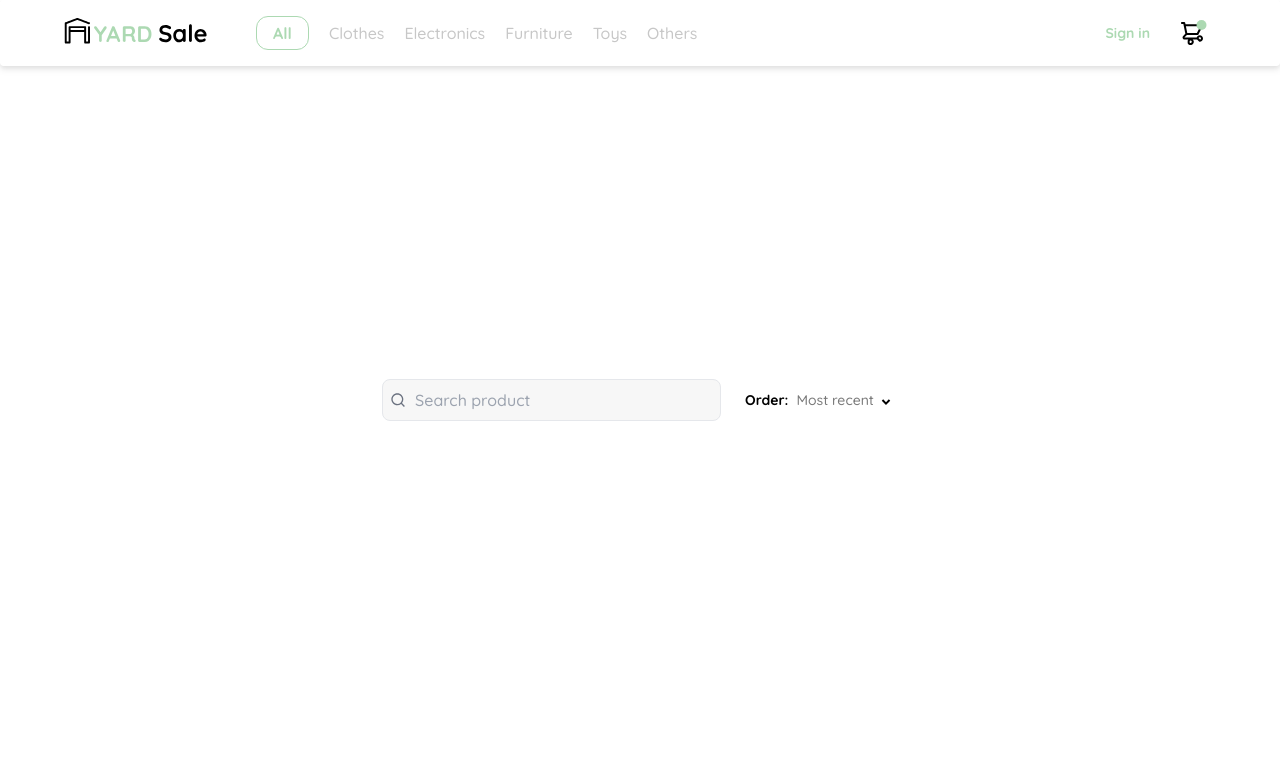
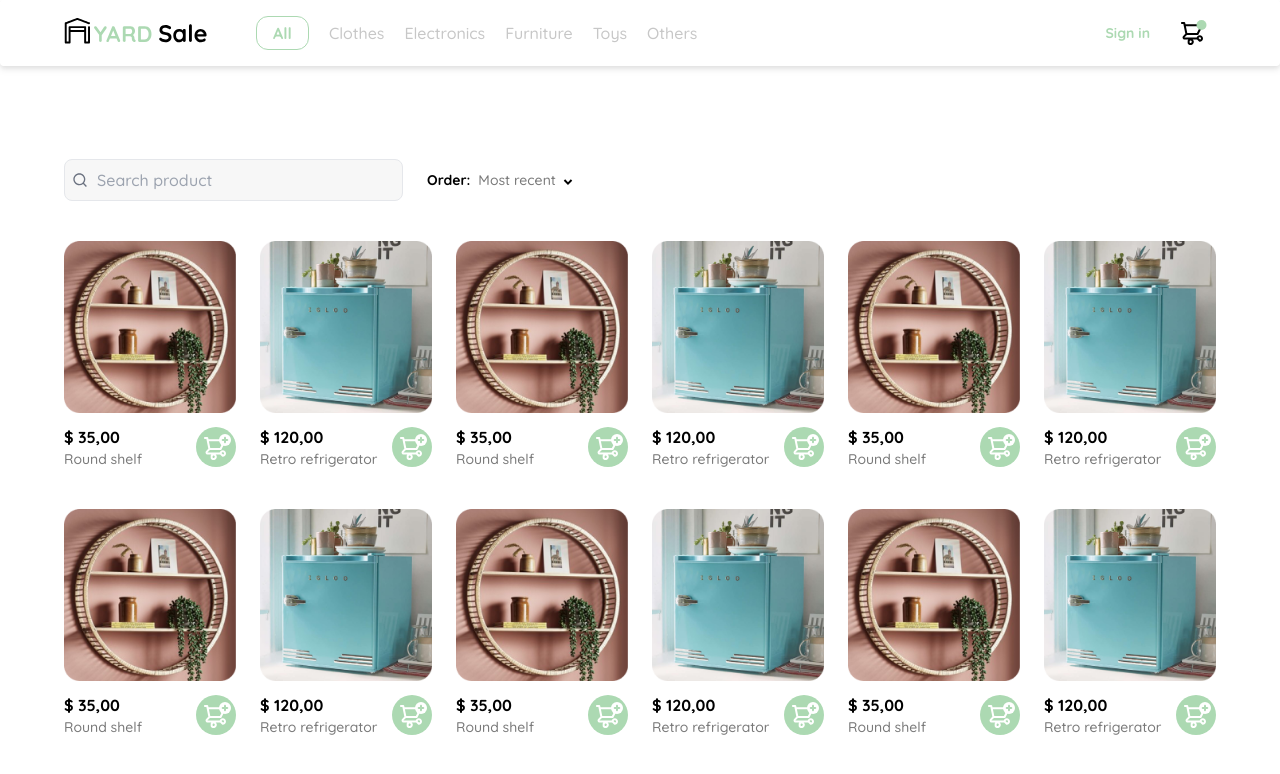
Before and after one commit to johnpablo7/yard-sale, a React (Vite) app: page /home-signin in a window 1280 px wide. Shown: the top 774 px of the page. Built offline with nearby package versions, Linux system fonts and the light colour scheme.

Commit message:
add items

```diff
--- /dev/null
+++ b/src/components/common/Card.jsx
@@ -0,0 +1,59 @@
+import React from "react";
+import { Link } from "react-router-dom";
+import btAddCart from "../../../public/assets/icons/bt_add_to_cart.svg";
+import image1 from "../../../public/assets/images/image1.png";
+import image2 from "../../../public/assets/images/image2.png";
+
+export const Card = () => {
+  return (
+    <Link>
+      <div>
+        <div>
+          <img
+            src={image1}
+            alt="image1"
+            className="rounded mt-10 mb-3 mx-auto"
+            width={350}
+            height={350}
+          />
+        </div>
+        <div className="flex items-center justify-between">
+          <div>
+            <p className="font-bold">$ 35,00</p>
+            <p className="text-app-boulder text-sm">Round shelf</p>
+          </div>
+          <div>
+            <img src={btAddCart} alt="btn" />
+          </div>
+        </div>
+      </div>
+    </Link>
+  );
+};
+
+export const CardTwo = () => {
+  return (
+    <Link>
+      <div>
+        <div>
+          <img
+            src={image2}
+            alt="image1"
+            className="rounded mt-10 mb-3 mx-auto"
+            width={350}
+            height={350}
+          />
+        </div>
+        <div className="flex items-center justify-between">
+          <div>
+            <p className="font-bold">$ 120,00</p>
+            <p className="text-app-boulder text-sm">Retro refrigerator</p>
+          </div>
+          <div>
+            <img src={btAddCart} alt="btn" />
+          </div>
+        </div>
+      </div>
+    </Link>
+  );
+};
--- a/src/components/common/CardList.jsx
+++ b/src/components/common/CardList.jsx
@@ -1,5 +1,15 @@
 import React from "react";
+import { Card, CardTwo } from "./Card";
 
 export const CardList = () => {
-  return <div>CardList</div>;
+  return (
+    <div className="grid grid-cols-2 md:grid-cols-4 lg:grid-cols-4 xl:grid-cols-6 gap-6">
+      <Card />
+      <CardTwo />
+      <Card />
+      <CardTwo />
+      <Card />
+      <CardTwo />
+    </div>
+  );
 };
--- a/src/components/common/DestokNavbar.jsx
+++ b/src/components/common/DestokNavbar.jsx
@@ -5,7 +5,7 @@ import logoYard from "../../../public/assets/logos/logo_yard_sale.svg";
 
 export const DestokNavbar = () => {
   return (
-    <header className="fixed right-0 top-0 w-full bg-app-white flex flex-row items-center justify-between p-4 z-40 rounded  drop-shadow-md">
+    <header className="fixed right-0 top-0 w-full bg-app-white flex flex-row items-center justify-between p-4 z-40 rounded drop-shadow-md">
       <div className="flex items-center">
         <div className="px-12">
           <img src={logoYard} alt="logo_yard_sale" className="w-36" />
--- a/src/components/pages/home/HomeSignin.jsx
+++ b/src/components/pages/home/HomeSignin.jsx
@@ -1,11 +1,13 @@
 import { useState } from "react";
 import { RiArrowDropDownLine, RiSearchLine } from "react-icons/ri";
+import { CardList } from "../../common/CardList";
 
 export const HomeSignin = () => {
   const [search, setSearch] = useState("");
 
   return (
-    <div className="flex items-center gap-6">
+    <div>
+      <div className="flex items-center gap-6 mt-24">
         <div className="relative">
           <RiSearchLine className="absolute left-2 top-1/2 -translate-y-1/2 text-gray-500" />
           <input
@@ -22,5 +24,10 @@ export const HomeSignin = () => {
           <RiArrowDropDownLine className="text-2xl translate-y-0.5" />
         </div>
       </div>
+      <div>
+        <CardList />
+        <CardList />
+      </div>
+    </div>
   );
 };
--- a/src/index.css
+++ b/src/index.css
@@ -7,3 +7,11 @@
 * {
   font-family: "Quicksand", sans-serif;
 }
+
+::-webkit-scrollbar {
+  width: 0px;
+}
+::-webkit-scrollbar-thumb {
+  background: "#000";
+  border-radius: 10px;
+}
--- a/src/layouts/auth/AuthLayout.jsx
+++ b/src/layouts/auth/AuthLayout.jsx
@@ -3,7 +3,7 @@ import { DestokNavbar } from "../../components/common/DestokNavbar";
 
 export const AuthLayout = () => {
   return (
-    <div className="bg-app-white min-h-screen flex items-center justify-center p-5 md:p-16">
+    <div className="bg-app-white min-h-screen p-5 md:px-16 flex items-center justify-center">
       <DestokNavbar />
       <Outlet />
     </div>
```
Also changed, not shown: public/assets/images/image1.png (added), public/assets/images/image2.png (added). Lines whose indentation alone changed are shown as unchanged.
